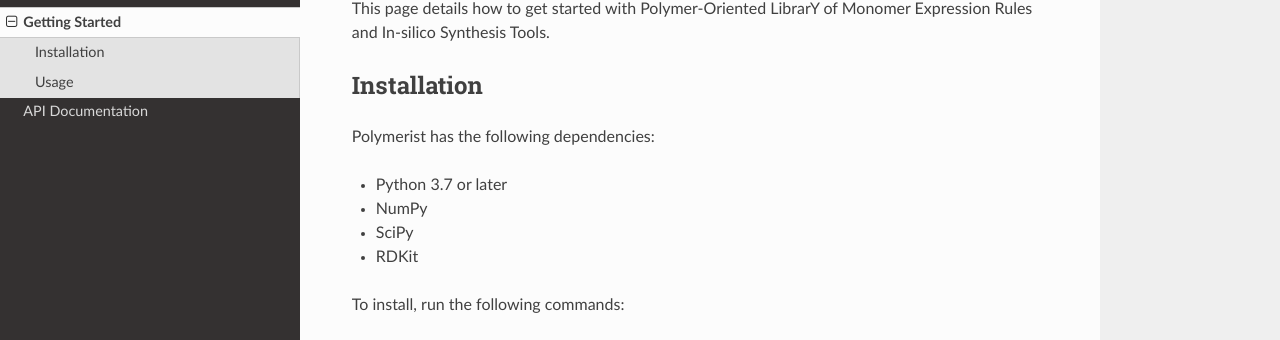
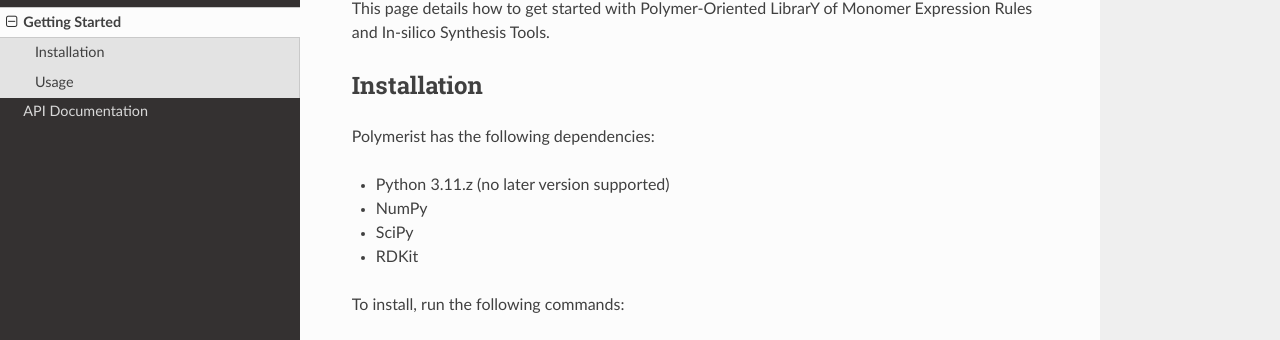
Before and after one commit to timbernat/polymerist, a Sphinx documentation site: the page built from docs/getting_started.rst, in a window 1280 px wide and 950 px high. Shown: the part 163-503 px from the top of the window. Built offline with Sphinx 7.4.7 and the Read the Docs theme 3.1.0, drawn with Linux system fonts in a browser that asks for light colours; the version number could not be read and is left out.

Commit message:
Updated Python version in rudimnetary install instructions

```diff
--- a/docs/getting_started.rst
+++ b/docs/getting_started.rst
@@ -7,7 +7,7 @@
 ############
 Polymerist has the following dependencies:
 
-* Python 3.7 or later
+* Python 3.11.z (no later version supported)
 * NumPy
 * SciPy
 * RDKit
```
